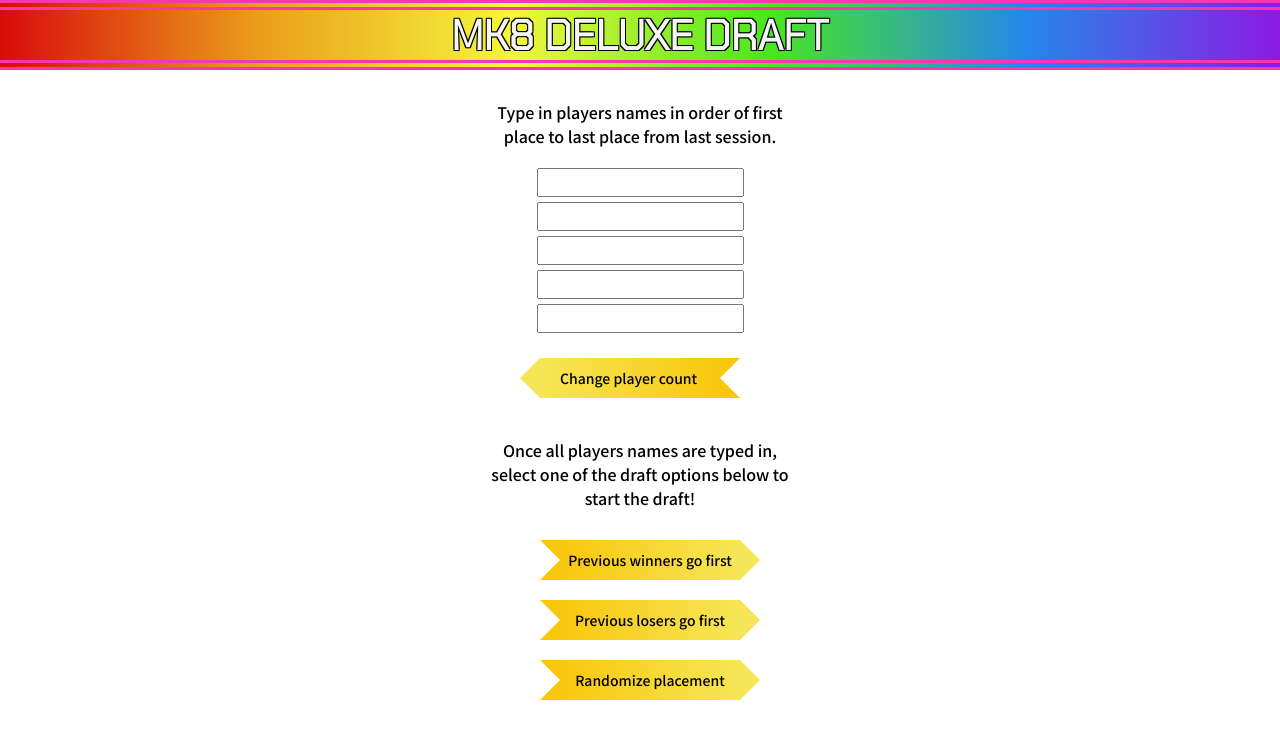
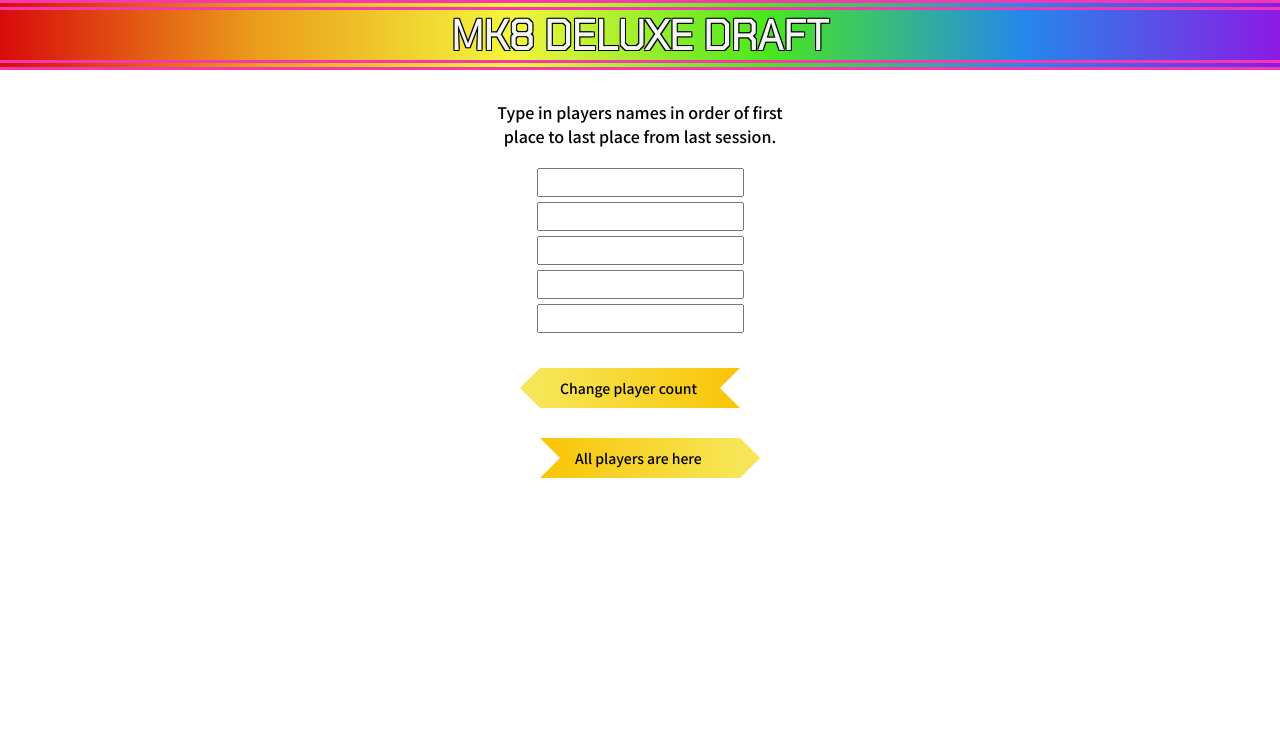
Before and after one commit to KatieMcGowan/MK8-Draft, a React (Create React App) app: page / in a window 1280 px wide. Both pictures are taken after typing "5" into the empty fields and a click on the input "Letsa Go!". Shown: the top 738 px of the page. Built offline with nearby package versions, Linux system fonts and the light colour scheme.

Commit message:
Refactors start screen to conditionally display forms/buttons for each step in setup, adds logic to ensure that all player names are unique before initializing, pulls collaborator data

```diff
--- a/src/components/CharacterDisplay.jsx
+++ b/src/components/CharacterDisplay.jsx
@@ -11,7 +11,6 @@
   }, [props.drafted])
 
   const handleSelect = () => {
-    console.log(props.character)
     if (available === true) {
       props.players[props.playerIndex] = {player: props.playerUp.player, character: props.character};
       props.handleUserSelect(props.character);
--- a/src/components/CharacterOptions.jsx
+++ b/src/components/CharacterOptions.jsx
@@ -32,7 +32,6 @@
 
   //USER SELECT FUNCTION
   const handleUserSelect = (name) => {
-    console.log(name);
     for (let i = 0; i < ghostCharacters.length; i++) {
       if (name === ghostCharacters[i]) {
         ghostCharacters.splice(i, 1)
--- a/src/components/GliderOptions.jsx
+++ b/src/components/GliderOptions.jsx
@@ -31,7 +31,6 @@
 
   //USER SELECT FUNCTION
   const handleUserSelect = (name) => {
-    console.log(name);
     for (let i = 0; i < ghostGliders.length; i++) {
       if (name === ghostGliders[i]) {
         ghostGliders.splice(i, 1)
--- a/src/components/StartScreenPlayerInput.jsx
+++ b/src/components/StartScreenPlayerInput.jsx
@@ -1,7 +1,6 @@
 import React, {useState} from "react"
 
 const StartScreenPlayerInput = (props) => {
-
   return(
     <div className="players-name-placement">
       <input className="player-name"
--- a/src/components/WheelOptions.jsx
+++ b/src/components/WheelOptions.jsx
@@ -31,7 +31,6 @@
 
   //USER SELECT FUNCTION
   const handleUserSelect = (name) => {
-    console.log(name);
     for (let i = 0; i < ghostWheels.length; i++) {
       if (name === ghostWheels[i]) {
         ghostWheels.splice(i, 1)
--- a/src/pages/Results.jsx
+++ b/src/pages/Results.jsx
@@ -2,7 +2,6 @@
 import "./Results.css"
 
 const Results = (props) => {
-  console.log(props.players)
   return(
     <div className="results-wrapper">
       <p className="results-header">Results</p>
--- a/src/pages/StartScreen.css
+++ b/src/pages/StartScreen.css
@@ -80,10 +80,23 @@
   flex-direction: column;
 }
 
+.input-player-names-wrapper {
+  display: flex;
+  flex-direction: column;
+  justify-content: center;
+  align-items: center;
+}
+
+.error {
+  margin-bottom: 20px;
+  color: rgb(244, 85, 85)
+}
+
 .placement-options {
   display: flex;
   flex-direction: column;
   align-items: center;
+
 }
 
 .placement-options-text {
@@ -173,6 +186,12 @@
   font-size: 14px;
 }
 
+
+.draft-text-here {
+  margin-left: 15px;
+  padding: 10px 0 30px 20px;
+  font-size: 14px;
+}
 .players-wrapper-headers {
   display: flex;
   flex-direction: row;
--- a/src/pages/StartScreen.jsx
+++ b/src/pages/StartScreen.jsx
@@ -4,8 +4,20 @@
 import "./StartScreen.css"
 
 const StartScreen = (props) => {
-  //TOGGLES PLAYER FIELDS AFTER NUMBER OF PLAYERS ARE SELECTED
-  const [display, setDisplay] = useState(false);
+  //DISPLAY STATES
+
+  //HOW MANY PLAYERS?
+  const [displayOne, setOne] = useState(true);
+
+  //TYPE IN CHARACTER NAMES
+  const [displayTwo, setTwo] = useState(false)
+
+  //PLAYER NAMES MUST BE DIFFERENT FROM EACH OTHER
+  const [error, setError] = useState(false);
+
+  //SELECT DRAFT OPTIONS
+  const [displayThree, setThree] = useState(false)
+
 
   //POPULATES PLAYER STATE WITH AN ARRAY OF OBJECTS INDEXED TO NUMBER SELECTED
   const [numberInput, setNumber] = useState({
@@ -30,14 +42,28 @@
   };
 
   const toggleDisplay = () => {
-    if (display === false) {
-      setDisplay(true)
+    if (displayOne === true) {
+      setTwo(true)
+      setOne(false)
     } else {
-      setDisplay(false)
+      setTwo(false)
+      setOne(true)
       setNumber({
         number: ""
       });
       setPlayers([]);
+    };
+  };
+
+  const checkDupes = () => {
+    for (let i = 0; i < players.length; i++) {
+      if (players[i + 1] && players[i].player === players[i + 1].player) {
+        setError(true)
+        return;
+      } else {
+        setThree(true)
+        setTwo(false)
+      };
     };
   };
 
@@ -47,6 +73,7 @@
     data[index][event.target.name] = event.target.value
     setPlayers(data);
   };
+
 
   //DRAFT OPTION FUNCTIONS
   let navigate = useNavigate()
@@ -75,8 +102,8 @@
 
   return(
     <div className="startscreen-wrapper">
-      {display === false
-        ? <form onSubmit={handlePlayers}>
+      {displayOne === true &&
+        <form onSubmit={handlePlayers}>
           <div className="draft-setup-questions">
             <div className="how-many-players-wrapper">
                 <label htmlFor="players">How many players are in your lobby?</label>
@@ -94,10 +121,15 @@
           <input type="submit" className="letsa-go" value="Letsa Go!"/>
           </div>
         </form>
-      : <div className="conditional-wrapper">
+      }
+      {displayTwo === true &&
+        <div className="conditional-wrapper">
           <div className="players-wrapper-headers">
             <p className="name-label">Type in players names in order of first place to last place from last session.</p>
           </div>
+          {error === true &&
+              <p className="error">Players names must be different from each other</p>
+            }
           <div className="players-wrapper">
             {players.map((player, index) => {
               return(
@@ -105,19 +137,25 @@
                   player={player}
                   index={index}
                   key={index}
+                  players={players}
                   handleNameInput={handleNameInput}
                 />
               )
             })}
+          </div>
+          <div className="placement-options">
             <div className="reverse-placement-button" onClick={() => toggleDisplay()}><p className="draft-text">Change player count</p></div>
+            <div className="placement-buttons" onClick={() => checkDupes()}><p className="draft-text-here">All players are here</p></div>
           </div>
+        </div>
+      }
+      {displayThree === true &&
         <div className="placement-options-wrapper">
-            <p className="placement-options-text">Once all players names are typed in, select one of the draft options below to start the draft!</p>
+          <p className="placement-options-text">All players accounted for! Select one of the draft options below to start the draft.</p>
           <div className="placement-options">
             <div className="placement-buttons" onClick={() => winnersGoFirst()}><p className="draft-text">Previous winners go first</p></div>
             <div className="placement-buttons" onClick={() => losersGoFirst()}><p className="draft-text">Previous losers go first</p></div>
             <div className="placement-buttons" onClick={() => randomize(players)}><p className="draft-text">Randomize placement</p></div>
-            </div>
           </div>
         </div>
       }
```
Lines whose indentation alone changed are shown as unchanged.
